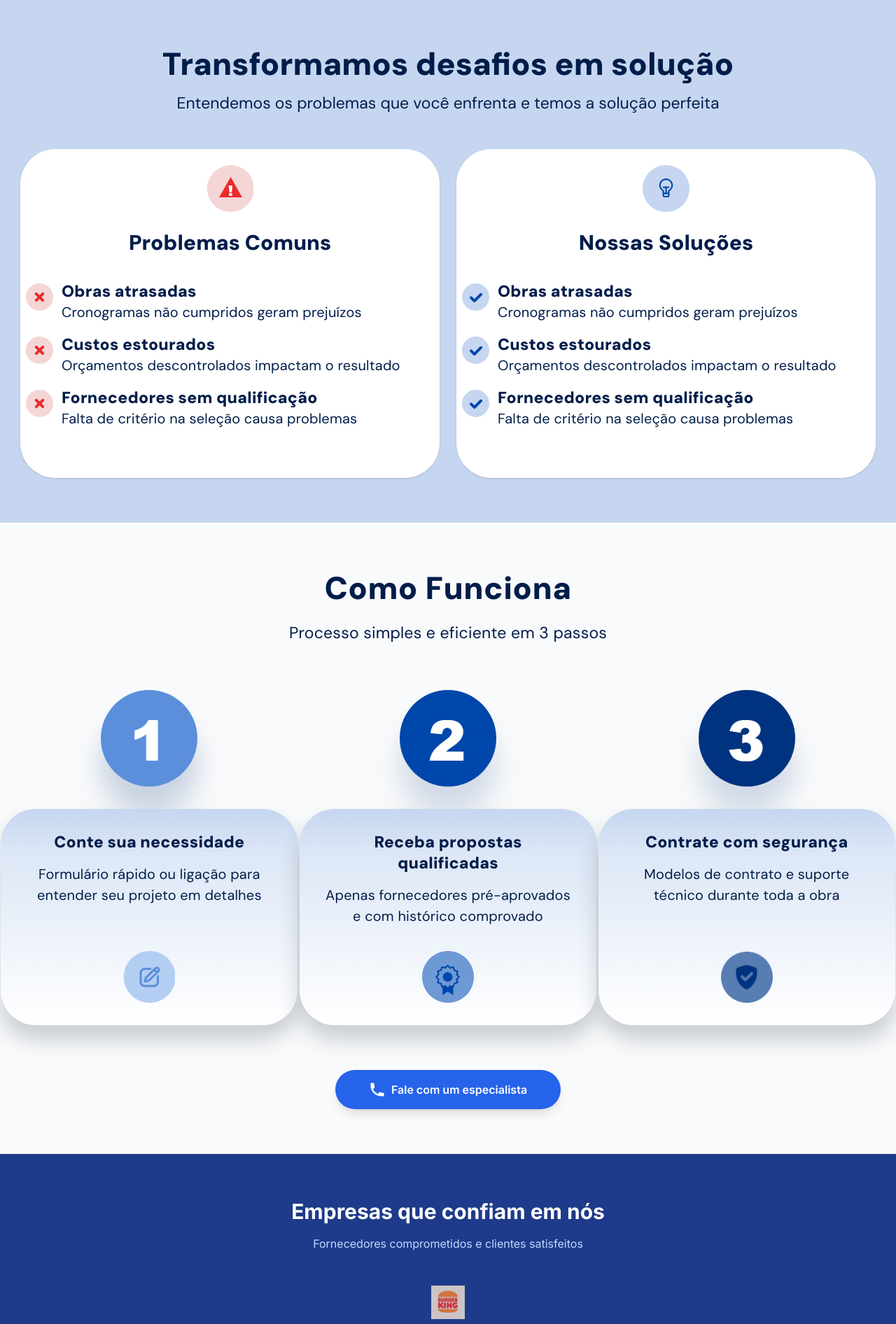
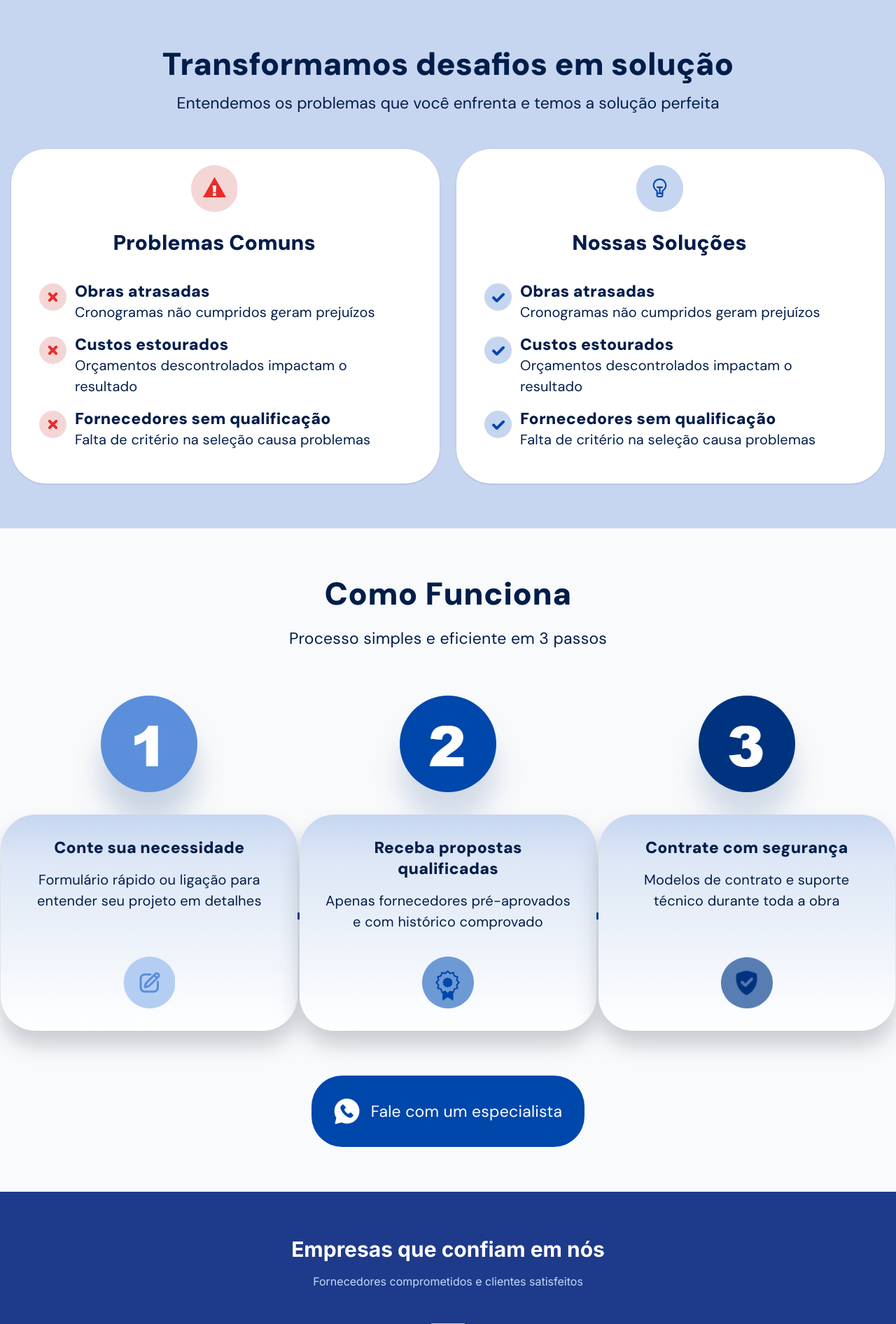
Before and after one commit to mcalves-stack/portal-da-obra, a Django app: page / in a window 1280 px wide. Shown: the part 706-2598 px from the top of the page at 70% size. Run offline with Django 5.2, Linux system fonts and the light colour scheme; some libraries are stand-ins or nearby versions.

Commit message:
update section - 3

```diff
--- a/templates/home.html
+++ b/templates/home.html
@@ -7,7 +7,7 @@
 {% include 'partials/header.html' %}
 
 <!-- Hero Section -->
-<section class="text-white py-16 relative bg-cover bg-center bg-no-repeat min-h-[80vh]"
+<section class="text-white py-8 sm:py-12 lg:py-16 relative bg-cover bg-center bg-no-repeat min-h-[60vh] sm:min-h-[70vh] lg:min-h-[80vh]"
   style="background-image: url('{% static 'images/section1-2.png' %}');">
 
   <div class="container mx-auto px-4 md:px-6">
@@ -15,18 +15,18 @@
     <!-- Hero Image + Título -->
     <div class="relative mb-6">
       <!-- Tag -->
-      <span class="absolute top-4 left-[1.600rem] z-10 flex items-center text-sm md:text-lg font-normal tracking-wide text-[#C6D6F0] leading-7">
-        <img src="{% static 'images/noun-star.svg' %}" alt="Estrela obra" class="mr-2 w-4 h-4 md:w-6 md:h-6">
+      <span class="lg:absolute lg:top-4 lg:left-[1.600rem] lg:z-10 flex items-center justify-center lg:justify-start text-sm lg:text-lg font-normal tracking-wide text-[#C6D6F0] leading-6 lg:leading-7 mb-4 lg:mb-0">
+        <img src="{% static 'images/noun-star.svg' %}" alt="Estrela obra" class="mr-2 w-4 h-4 lg:w-6 lg:h-6">
         Fornecedores Pré-Qualificados
       </span>
 
       <!-- Título Desktop -->
-      <h1 class="hidden md:block absolute top-16 left-4 z-10 text-white text-6xl lg:text-7xl font-normal tracking-wide p-4 max-w-[51rem]">
+      <h1 class="hidden lg:block absolute top-16 left-4 z-10 text-white text-6xl xl:text-7xl font-normal tracking-wide p-4 max-w-[51rem]">
         Contratação <span class="text-blue-400">segura</span> e eficiente para obras corporativas
       </h1>
 
       <!-- Título Mobile -->
-      <h1 class="md:hidden text-2xl sm:text-3xl font-semibold tracking-tight mb-4 px-2 text-center">
+      <h1 class="lg:hidden text-2xl sm:text-3xl md:text-4xl font-semibold leading-tight tracking-tight mb-4 px-4 text-center">
         Contratação <span class="text-blue-400">segura</span> e eficiente para obras corporativas
       </h1>
 
@@ -35,7 +35,7 @@
     </div>
 
     <!-- DESKTOP: descrição + botão -->
-    <div class="hidden md:block max-w-2xl absolute top-[29.5rem] left-[15rem] z-10">
+    <div class="hidden lg:block max-w-2xl absolute top-[29.5rem] left-[15rem] z-10">
       <p class="text-white -mt-[4rem]  text-lg mb-6">
         Conectamos empresas a fornecedores realmente <br> qualificados, com critério, tecnologia e transparência total.
       </p>
@@ -46,8 +46,8 @@
       </button>
     </div>
 
-    <!-- MOBILE: descrição + botão -->
-    <div class="md:hidden mt-4 px-2">
+    <!-- MOBILE/TABLET: descrição + botão -->
+    <div class="lg:hidden mt-4 px-2">
       <p class="text-white text-base mb-6">
         Conectamos empresas a fornecedores realmente qualificados, com critério, tecnologia e transparência total.
       </p>
@@ -57,8 +57,8 @@
       </button>
     </div>
 
-    <!-- MOBILE: benefícios -->
-    <div class="md:hidden mt-8 px-2 flex flex-col space-y-4">
+    <!-- MOBILE/TABLET: benefícios -->
+    <div class="lg:hidden mt-6 sm:mt-8 px-2 flex flex-col space-y-3 sm:space-y-4">
       <div class="flex items-center">
         <img src="{% static 'images/icone-obra-no-prazo.png' %}" alt="Obras no Prazo" class="w-7 h-7 mr-3">
         <span class="text-white font-medium">Obras no Prazo</span>
@@ -75,7 +75,7 @@
   </div>
 
   <!-- DESKTOP: benefícios -->
-  <div class="hidden md:flex absolute -mt-12 right-[21rem] flex-col space-y-4 max-w-md z-10">
+  <div class="hidden lg:flex absolute -mt-12 right-[21rem] flex-col space-y-4 max-w-md z-10">
     <div class="flex items-center">
       <img src="{% static 'images/icone-obra-no-prazo.png' %}" alt="Obras no Prazo" class="w-8 h-8 mr-4">
       <span class="text-white font-medium">Obras no Prazo</span>
@@ -92,7 +92,7 @@
 </section>
 
 <!-- Transformamos desafios em solução -->
-<section class="bg-[#C6D6F0] py-16">
+<section class="bg-[#C6D6F0] py-8 sm:py-12 lg:py-16">
   <div class="container mx-auto px-4 text-center">
     <!-- Título -->
     <h2 class="text-center font-dm font-black text-2xl sm:text-3xl md:text-[45px] leading-8 sm:leading-10 md:leading-[60px] text-[#001d4a]">
@@ -103,16 +103,16 @@
     </p>
 
     <!-- Grid -->
-    <div class="flex flex-col md:flex-row justify-center items-center gap-4 md:gap-6">
+    <div class="flex flex-col lg:flex-row justify-center items-center gap-6 lg:gap-6">
 
       <!-- Card Problemas -->
-      <div class="bg-white shadow py-8 px-2 flex flex-col rounded-[3.125rem] w-[37.4375rem] h-[29.375rem] max-md:w-full max-md:max-w-sm max-md:py-6 max-md:px-4 max-md:h-auto">
+      <div class="bg-white shadow flex flex-col rounded-[3.125rem] max-lg:w-full max-lg:max-w-md max-lg:py-6 max-lg:px-4 max-lg:h-auto" style="padding-top: 2rem; padding-bottom: 3rem; padding-left: 2.5rem; padding-right: 4.5rem;">
         <!-- Ícone -->
         <div class="h-12 flex items-center justify-center bg-red-100 text-red-600 rounded-full mb-6 mx-auto">
           <!-- Ícone de alerta -->
           <img src="{% static 'images/icone-alerta.png' %}" alt="Alerta">
         </div>
-        <h3 class="text-center font-dm font-black text-[30px] leading-[60px] text-[#001d4a] mb-6 max-md:text-xl max-md:leading-7 max-md:tracking-wider max-md:mb-4">Problemas Comuns</h3>
+        <h3 class="text-center font-dm font-black text-[30px] leading-[60px] text-[#001d4a] mb-6 text-[30px] leading-[60px] mb-6 max-lg:text-xl max-lg:leading-7 max-lg:tracking-wider max-lg:mb-4">Problemas Comuns</h3>
 
         <ul class="space-y-4 text-left">
           <li class="flex items-start">
@@ -140,13 +140,13 @@
       </div>
 
       <!-- Card Soluções -->
-      <div class="bg-white shadow py-8 px-2 flex flex-col rounded-[3.125rem] w-[37.4375rem] h-[29.375rem] max-md:w-full max-md:max-w-sm max-md:py-6 max-md:px-4 max-md:h-auto">
-        <!-- Ícone -->
+        <div class="bg-white shadow flex flex-col rounded-[3.125rem] max-lg:w-full max-lg:max-w-md max-lg:py-6 max-lg:px-4 max-lg:h-auto" style="padding-top: 2rem; padding-bottom: 3rem; padding-left: 2.5rem; padding-right: 4.5rem;">
+        <!-- Ícone -->        <!-- Ícone -->
         <div class="h-12 flex items-center justify-center bg-blue-100 text-blue-600 rounded-full mb-6 mx-auto">
           <!-- Ícone lâmpada -->
           <img src="{% static 'images/icone-lampada.png' %}" alt="Solução">
         </div>
-        <h3 class="text-center font-dm font-black text-[30px] leading-[60px] text-[#001d4a] mb-6 max-md:text-xl max-md:leading-7 max-md:tracking-wider max-md:mb-4">Nossas Soluções</h3>
+        <h3 class="text-center font-dm font-black text-[30px] leading-[60px] text-[#001d4a] mb-6 text-[30px] leading-[60px] mb-6 max-lg:text-xl max-lg:leading-7 max-lg:tracking-wider max-lg:mb-4">Nossas Soluções</h3>
 
         <ul class="space-y-4 text-left">
           <li class="flex items-start">
@@ -178,85 +178,89 @@
 </section>
 
 <!-- Como Funciona -->
-<section class="py-16 bg-gray-50">
+<section class="py-8 sm:py-12 lg:py-16 bg-gray-50">
   <div class="container mx-auto px-4 text-center">
     <!-- Título -->
-    <h2 class="text-center font-dm font-black text-[45px] leading-[60px] tracking-[0.45px] text-[#001D4A] opacity-100 mb-4">Como Funciona</h2>
-    <p class="text-center font-dm font-light text-[23px] leading-[35px] tracking-[0.23px] text-[#001D4A] opacity-100 mb-16">Processo simples e eficiente em 3 passos</p>
+    <h2 class="text-center font-dm font-black text-2xl sm:text-3xl lg:text-[45px] leading-8 sm:leading-10 lg:leading-[60px] tracking-wider lg:tracking-[0.45px] text-[#001D4A] opacity-100 mb-4">Como Funciona</h2>
+    <p class="text-center font-dm font-light text-base sm:text-lg lg:text-[23px] leading-6 sm:leading-7 lg:leading-[35px] tracking-wide lg:tracking-[0.23px] text-[#001D4A] opacity-100 mb-8 sm:mb-12 lg:mb-16">Processo simples e eficiente em 3 passos</p>
 
     <!-- Steps -->
-    <div class="grid grid-cols-1 md:grid-cols-3 gap-8 mb-16">
+    <div class="grid grid-cols-1 lg:grid-cols-3 gap-6 sm:gap-8 mb-8 sm:mb-12 lg:mb-16 relative">
 
       <!-- Step 1 -->
-      <div class="flex flex-col items-center">
+      <div class="flex flex-col items-center relative z-10">
         <!-- Número -->
-        <div class="w-[138px] h-[138px] rounded-full flex items-center justify-center mb-8" style="background: #5b8fdb; filter: drop-shadow(0px 40px 20px rgba(0,51,127,0.2));">
+        <div class="w-24 h-24 sm:w-32 sm:h-32 lg:w-[138px] lg:h-[138px] rounded-full flex items-center justify-center mb-6 sm:mb-8" style="background: #5b8fdb; filter: drop-shadow(0px 40px 20px rgba(0,51,127,0.2));">
           <img src="{% static 'images/number-1.png' %}" alt="Número 1" class="">
         </div>
 
         <!-- Card -->
-        <div class="p-8 w-[424px] h-[309px] max-md:w-full max-md:max-w-sm max-md:h-auto rounded-[50px] flex flex-col justify-between" style="background: linear-gradient(180deg, #c6d6f0 0.00%, #dde7f6 21.18%, #ffffff 100.00%); filter: drop-shadow(0px 20px 15px rgba(5,20,44,0.2));">
+        <div class="p-4 sm:p-6 lg:p-8 w-full max-w-sm sm:max-w-md lg:w-[424px] lg:h-[309px] h-auto rounded-[30px] sm:rounded-[40px] lg:rounded-[50px] flex flex-col justify-between" style="background: linear-gradient(180deg, #c6d6f0 0.00%, #dde7f6 21.18%, #ffffff 100.00%); filter: drop-shadow(0px 20px 15px rgba(5,20,44,0.2));">
           <div>
-            <h3 class="text-center font-dm font-black text-[23px] leading-[30px] tracking-[0.23px] text-[#001D4A] opacity-100 mb-4">Conte sua necessidade</h3>
-            <p class="text-center font-dm font-light text-[20px] leading-[30px] tracking-[0.2px] text-[#001D4A] opacity-100 mb-6">Formulário rápido ou ligação para entender seu projeto em detalhes</p>
+            <h3 class="text-center font-dm font-black text-lg sm:text-xl lg:text-[23px] leading-6 sm:leading-7 lg:leading-[30px] tracking-wide lg:tracking-[0.23px] text-[#001D4A] opacity-100 mb-3 sm:mb-4">Conte sua necessidade</h3>
+            <p class="text-center font-dm font-light text-sm sm:text-base lg:text-[20px] leading-5 sm:leading-6 lg:leading-[30px] tracking-wide lg:tracking-[0.2px] text-[#001D4A] opacity-100 mb-4 sm:mb-6">Formulário rápido ou ligação para entender seu projeto em detalhes</p>
           </div>
 
           <!-- Ícone interno -->
-          <div class="w-[74px] h-[74px] bg-blue-100 rounded-full flex items-center justify-center mx-auto">
+          <div class="w-12 h-12 sm:w-16 sm:h-16 lg:w-[74px] lg:h-[74px] bg-blue-100 rounded-full flex items-center justify-center mx-auto">
             <img src="{% static 'images/lapis-section.png' %}" alt="Lápis" class="">
           </div>
         </div>
       </div>
 
+      <!-- Linha conectora 1-2 -->
+      <div class="hidden lg:block absolute top-[19.375rem] left-1/3 w-[6rem] h-[5px] opacity-100 z-0" style="border: 5px solid #0047AB; transform: translateX(-50%);"></div>
+
       <!-- Step 2 -->
-      <div class="flex flex-col items-center">
+      <div class="flex flex-col items-center relative z-10">
         <!-- Número -->
-        <div class="w-[138px] h-[138px] rounded-full flex items-center justify-center mb-8" style="background: #0047ab; filter: drop-shadow(0px 40px 20px rgba(0,51,127,0.16));">
+        <div class="w-24 h-24 sm:w-32 sm:h-32 lg:w-[138px] lg:h-[138px] rounded-full flex items-center justify-center mb-6 sm:mb-8" style="background: #0047ab; filter: drop-shadow(0px 40px 20px rgba(0,51,127,0.16));">
           <img src="{% static 'images/number-2.png' %}" alt="Número 2" class="">
         </div>
 
         <!-- Card -->
-        <div class="p-8 w-[424px] h-[309px] max-md:w-full max-md:max-w-sm max-md:h-auto rounded-[50px] flex flex-col justify-between" style="background: linear-gradient(180deg, #c6d6f0 0.00%, #dde7f6 21.18%, #ffffff 100.00%); filter: drop-shadow(0px 20px 15px rgba(5,20,44,0.2));">
+        <div class="p-4 sm:p-6 lg:p-8 w-full max-w-sm sm:max-w-md lg:w-[424px] lg:h-[309px] h-auto rounded-[30px] sm:rounded-[40px] lg:rounded-[50px] flex flex-col justify-between" style="background: linear-gradient(180deg, #c6d6f0 0.00%, #dde7f6 21.18%, #ffffff 100.00%); filter: drop-shadow(0px 20px 15px rgba(5,20,44,0.2));">
           <div>
-            <h3 class="text-center font-dm font-black text-[23px] leading-[30px] tracking-[0.23px] text-[#001D4A] opacity-100 mb-4">Receba propostas qualificadas</h3>
-            <p class="text-center font-dm font-light text-[20px] leading-[30px] tracking-[0.2px] text-[#001D4A] opacity-100 mb-6">Apenas fornecedores pré-aprovados e com histórico comprovado</p>
+            <h3 class="text-center font-dm font-black text-lg sm:text-xl lg:text-[23px] leading-6 sm:leading-7 lg:leading-[30px] tracking-wide lg:tracking-[0.23px] text-[#001D4A] opacity-100 mb-3 sm:mb-4">Receba propostas qualificadas</h3>
+            <p class="text-center font-dm font-light text-sm sm:text-base lg:text-[20px] leading-5 sm:leading-6 lg:leading-[30px] tracking-wide lg:tracking-[0.2px] text-[#001D4A] opacity-100 mb-4 sm:mb-6">Apenas fornecedores pré-aprovados e com histórico comprovado</p>
           </div>
 
           <!-- Ícone interno -->
-          <div class="w-[74px] h-[74px] bg-blue-100 rounded-full flex items-center justify-center mx-auto">
+          <div class="w-12 h-12 sm:w-16 sm:h-16 lg:w-[74px] lg:h-[74px] bg-blue-100 rounded-full flex items-center justify-center mx-auto">
             <img src="{% static 'images/estrela-section.png' %}" alt="Estrela" class="">
           </div>
         </div>
       </div>
 
       <!-- Step 3 -->
-      <div class="flex flex-col items-center">
+      <div class="flex flex-col items-center relative z-10">
         <!-- Número -->
-        <div class="w-[138px] h-[138px] rounded-full flex items-center justify-center mb-8" style="background: #00337f; filter: drop-shadow(0px 40px 20px rgba(0,51,127,0.16));">
+        <div class="w-24 h-24 sm:w-32 sm:h-32 lg:w-[138px] lg:h-[138px] rounded-full flex items-center justify-center mb-6 sm:mb-8" style="background: #00337f; filter: drop-shadow(0px 40px 20px rgba(0,51,127,0.16));">
           <img src="{% static 'images/number-3.png' %}" alt="Número 3" class="">
         </div>
 
         <!-- Card -->
-        <div class="p-8 w-[424px] h-[309px] max-md:w-full max-md:max-w-sm max-md:h-auto rounded-[50px] flex flex-col justify-between" style="background: linear-gradient(180deg, #c6d6f0 0.00%, #dde7f6 21.18%, #ffffff 100.00%); filter: drop-shadow(0px 20px 15px rgba(5,20,44,0.2));">
+        <div class="p-4 sm:p-6 lg:p-8 w-full max-w-sm sm:max-w-md lg:w-[424px] lg:h-[309px] h-auto rounded-[30px] sm:rounded-[40px] lg:rounded-[50px] flex flex-col justify-between" style="background: linear-gradient(180deg, #c6d6f0 0.00%, #dde7f6 21.18%, #ffffff 100.00%); filter: drop-shadow(0px 20px 15px rgba(5,20,44,0.2));">
           <div>
-            <h3 class="text-center font-dm font-black text-[23px] leading-[30px] tracking-[0.23px] text-[#001D4A] opacity-100 mb-4">Contrate com segurança</h3>
-            <p class="text-center font-dm font-light text-[20px] leading-[30px] tracking-[0.2px] text-[#001D4A] opacity-100 mb-6">Modelos de contrato e suporte técnico durante toda a obra</p>
+            <h3 class="text-center font-dm font-black text-lg sm:text-xl lg:text-[23px] leading-6 sm:leading-7 lg:leading-[30px] tracking-wide lg:tracking-[0.23px] text-[#001D4A] opacity-100 mb-3 sm:mb-4">Contrate com segurança</h3>
+            <p class="text-center font-dm font-light text-sm sm:text-base lg:text-[20px] leading-5 sm:leading-6 lg:leading-[30px] tracking-wide lg:tracking-[0.2px] text-[#001D4A] opacity-100 mb-4 sm:mb-6">Modelos de contrato e suporte técnico durante toda a obra</p>
           </div>
 
           <!-- Ícone interno -->
-          <div class="w-[74px] h-[74px] bg-blue-100 rounded-full flex items-center justify-center mx-auto">
+          <div class="w-12 h-12 sm:w-16 sm:h-16 lg:w-[74px] lg:h-[74px] bg-blue-100 rounded-full flex items-center justify-center mx-auto">
             <img src="{% static 'images/checks-positive.png' %}" alt="Check" class="">
           </div>
         </div>
       </div>
+
+      <!-- Linha conectora 2-3 -->
+      <div class="hidden lg:block absolute top-[19.375rem] left-2/3 w-[6rem] h-[5px] opacity-100 z-0" style="border: 5px solid #0047AB; transform: translateX(-50%);"></div>
     </div>
 
     <!-- Call to Action Button -->
-    <button class="bg-blue-600 hover:bg-blue-700 text-white font-semibold px-12 py-4 rounded-full shadow-lg transition-all transform hover:scale-105 flex items-center justify-center mx-auto space-x-2">
-      <svg class="w-6 h-6" fill="currentColor" viewBox="0 0 20 20">
-        <path d="M2 3a1 1 0 011-1h2.153a1 1 0 01.986.836l.74 4.435a1 1 0 01-.54 1.06l-1.548.773a11.037 11.037 0 006.105 6.105l.774-1.548a1 1 0 011.059-.54l4.435.74a1 1 0 01.836.986V17a1 1 0 01-1 1h-2C7.82 18 2 12.18 2 5V3z"/>
-      </svg>
-      <span>Fale com um especialista</span>
+    <button class="hover:bg-blue-700 font-medium transition-all transform hover:scale-105 flex items-center mx-auto px-4 sm:px-6 lg:px-[2rem] py-3 sm:py-4 lg:py-[2rem]" style="background: #0047AB; border-radius: 44px; opacity: 1;">
+      <img src="{% static 'images/wpp-icon.png' %}" alt="WhatsApp" class="mr-2 sm:mr-4">
+      <span class="text-left font-dm font-medium text-base sm:text-lg lg:text-[23px] leading-5 sm:leading-6 lg:leading-[30px] tracking-wide lg:tracking-[0.23px] text-white opacity-100">Fale com um especialista</span>
     </button>
   </div>
 </section>
```
Also changed, not shown: static/images/wpp-icon.png (added).
